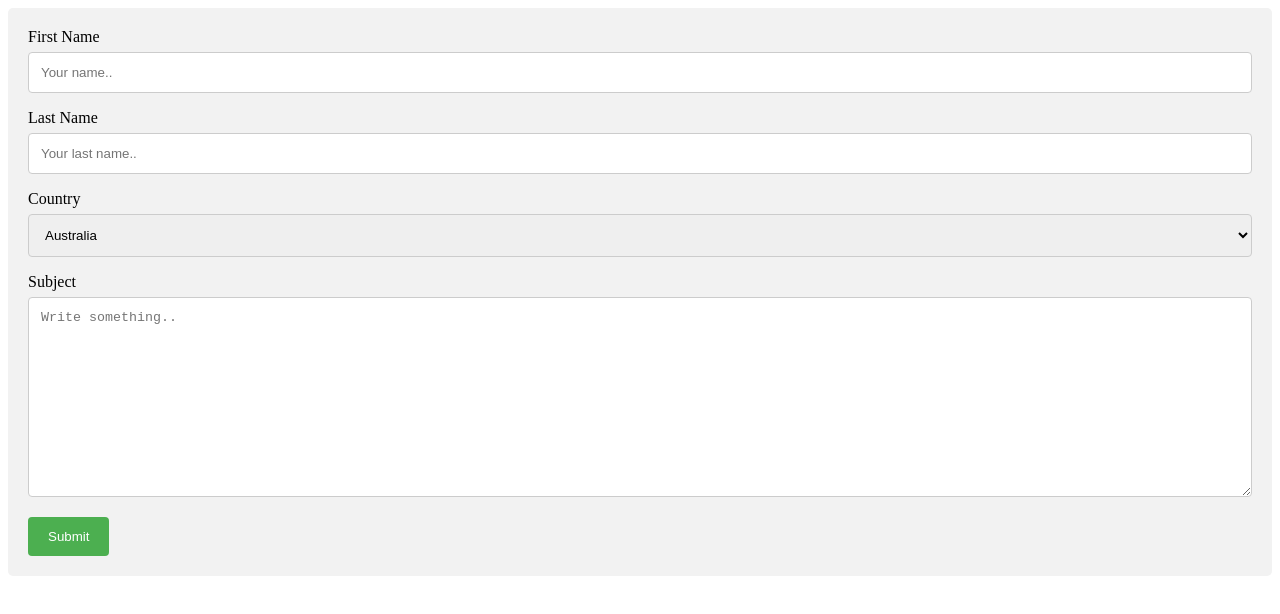
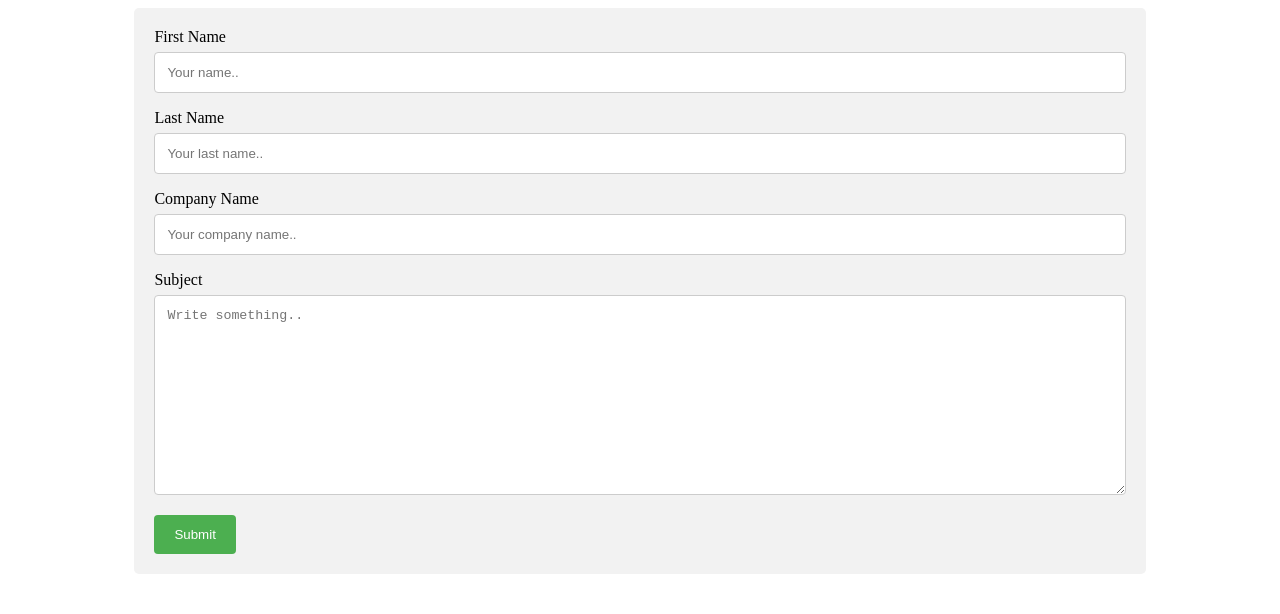
Before and after one commit to Miked0331/tenthward, a plain HTML site: page contact.html in a window 1280 px wide. Drawn offline with Linux system fonts and the light colour scheme.

Commit message:
adding resposive contact

```diff
--- a/contact.html
+++ b/contact.html
@@ -12,17 +12,13 @@
         <form action="action_page.php">
 
           <label for="fname">First Name</label>
-          <input type="text" id="fname" name="firstname" placeholder="Your name..">
+          <input type="text" id="fname" name="firstname" placeholder="Your name.." required>
 
           <label for="lname">Last Name</label>
-          <input type="text" id="lname" name="lastname" placeholder="Your last name..">
+          <input type="text" id="lname" name="lastname" placeholder="Your last name.." required>
 
-          <label for="country">Country</label>
-          <select id="country" name="country">
-            <option value="australia">Australia</option>
-            <option value="canada">Canada</option>
-            <option value="usa">USA</option>
-          </select>
+          <label for="company">Company Name</label>
+          <input type="text" id="company" name="company" placeholder="Your company name..">
 
           <label for="subject">Subject</label>
           <textarea id="subject" name="subject" placeholder="Write something.." style="height:200px"></textarea>
--- a/style.css
+++ b/style.css
@@ -27,7 +27,15 @@ input[type=text], select, textarea {
 
   /* Add a background color and some padding around the form */
   .container {
+    margin: 0 10% 0 10% ;
     border-radius: 5px;
     background-color: #f2f2f2;
     padding: 20px;
   }
+
+  @media only screen and (max-width: 600px) {
+    .container {
+      margin: 0px;
+
+    }
+  }
```
